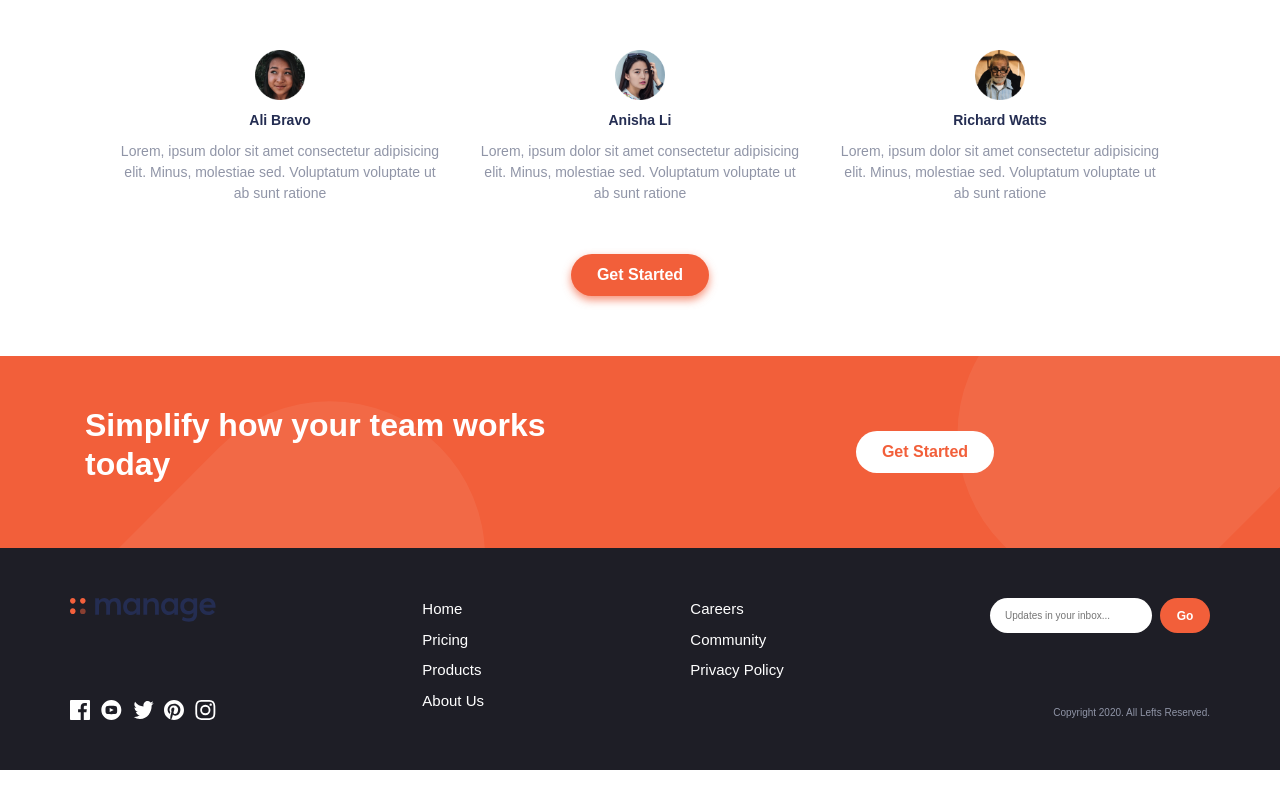
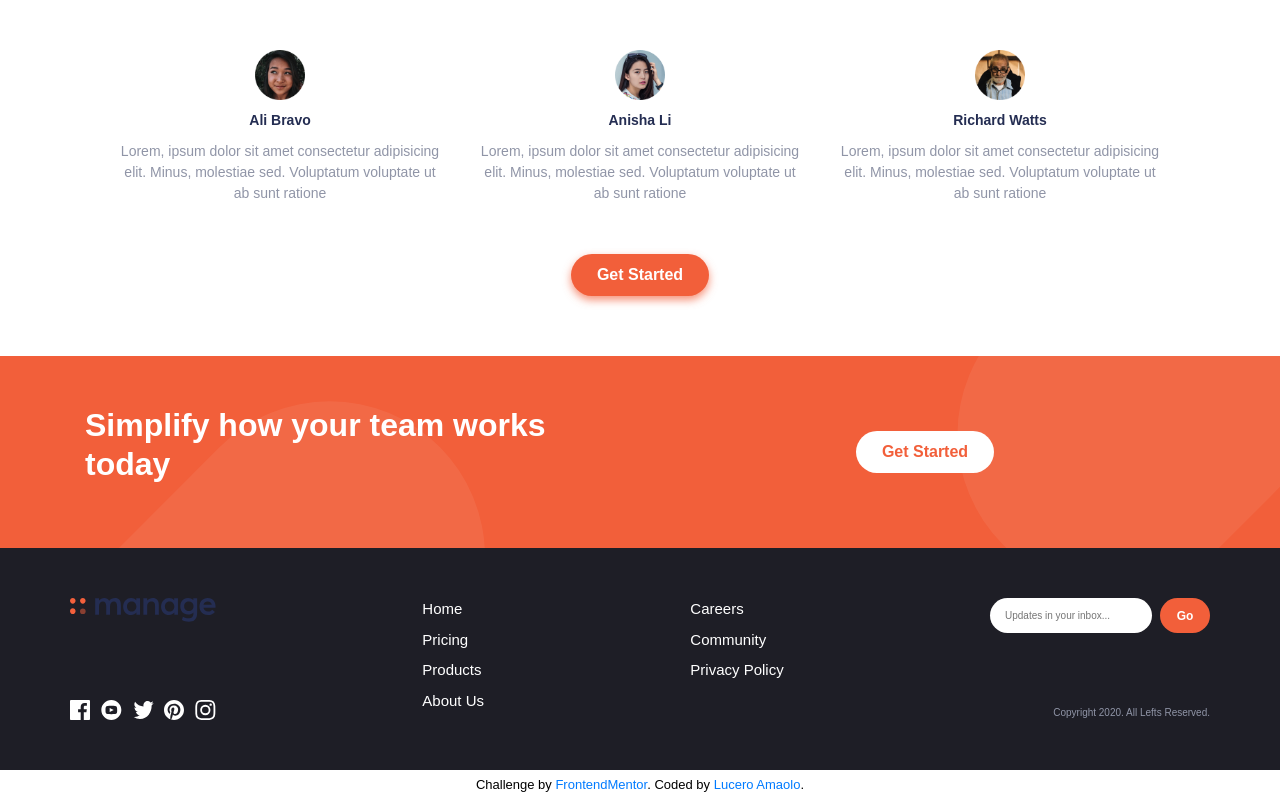
Before and after one commit to lamaolo/manage-landingpage, a plain HTML site: page index.html in a window 1280 px wide. Shown: the part 1196-1996 px from the top of the page. Before the commit the page ends 1966 px from the top, so only its background shows below. Drawn offline with nearby package versions, Linux system fonts and the light colour scheme; a web font is replaced by a local one.

Commit message:
agregados creditos

```diff
--- a/index.html
+++ b/index.html
@@ -203,6 +203,20 @@
       </div>
     </footer>
 
+    <div class="credits">
+      <p>
+        Challenge by
+        <a
+          target="_blank"
+          rel="noreferrer"
+          href="https://www.frontendmentor.io/challenges/ip-address-tracker-I8-0yYAH0"
+          >FrontendMentor</a
+        >. Coded by
+        <a target="_blank" rel="noreferrer" href="https://github.com/lamaolo"
+          >Lucero Amaolo</a
+        >.
+      </p>
+    </div>
     <script src="src/js/index.js"></script>
   </body>
 </html>
--- a/src/css/index.css
+++ b/src/css/index.css
@@ -255,6 +255,17 @@ p {
   text-align: end;
 }
 
+.credits {
+  padding: 5px 0;
+}
+
+.credits p {
+  text-align: center;
+  margin: 0;
+  color: black;
+  font-size: 1.3rem;
+}
+
 /* MEDIA QUERIESSSSS -------------------------- */
 
 @media screen and (max-width: 1000px) {
```
